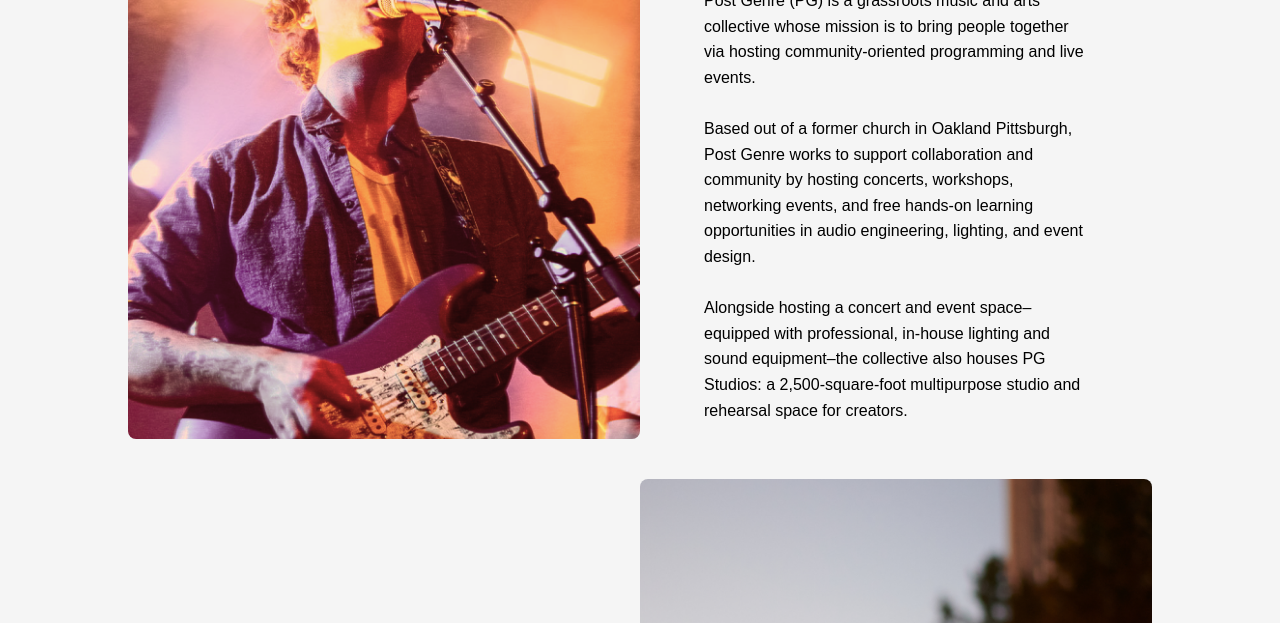
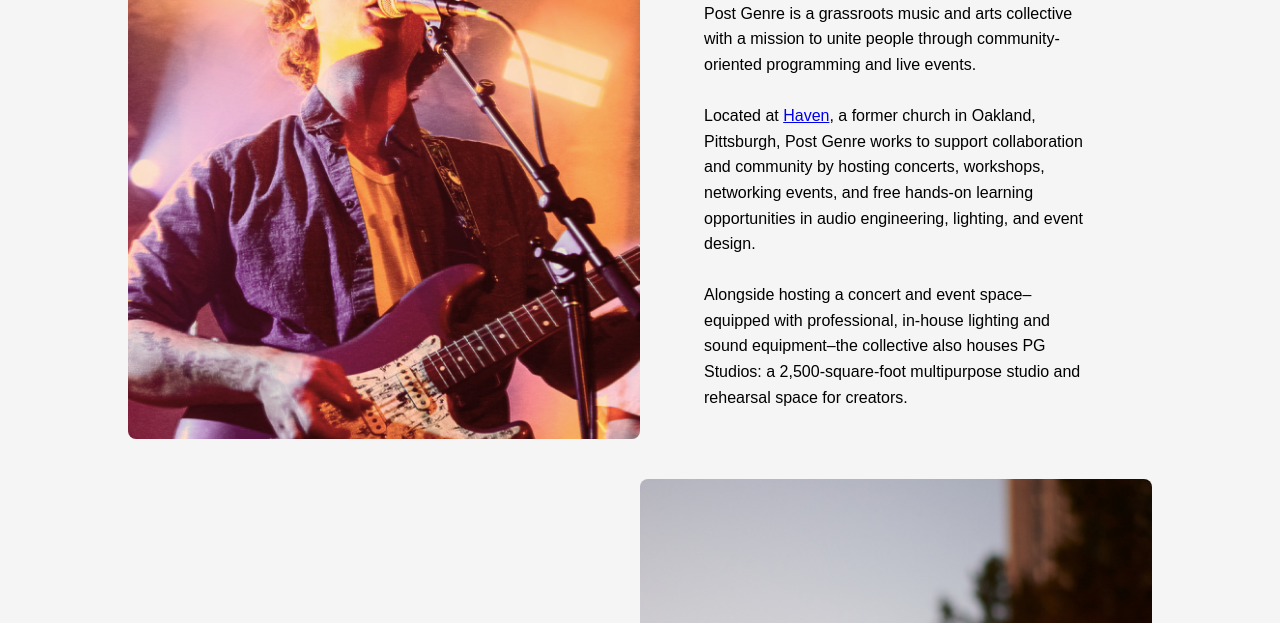
Before and after one commit to BennDiagram/PGSite, a plain HTML site: page index.html in a window 1280 px wide. Shown: the part 590-1213 px from the top of the page. Drawn offline with Linux system fonts and the light colour scheme; files whose address does not match are found by name; a web font is replaced by a local one.

Commit message:
text updates I could've sworn I made

```diff
--- a/index.html
+++ b/index.html
@@ -101,12 +101,12 @@
            <!-- <div class="item-subheader">Mission Tagline</div> -->
 
             <div class="item-description">
-                <p>Post Genre (PG) is a grassroots music and arts collective whose mission is to bring people together via hosting community-oriented programming and live events.
+                <p>Post Genre is a grassroots music and arts collective with a mission to unite people through community-oriented programming and live events.
                     <br><br>
-                    Based out of a former church in Oakland Pittsburgh, Post Genre works to support collaboration and community by hosting concerts, workshops, networking events, and free hands-on learning opportunities in audio engineering, lighting, and event design.
+                    Located at <a href=”www.havenvenue.com” target=”_blank”>Haven</a>, a former church in Oakland, Pittsburgh, Post Genre works to support collaboration and community by hosting concerts, workshops, networking events, and free hands-on learning opportunities in audio engineering, lighting, and event design.
                     <br><br>
                     Alongside hosting a concert and event space–equipped with professional, in-house lighting and sound equipment–the collective also houses PG Studios: a 2,500-square-foot multipurpose studio and rehearsal space for creators.
-                    </p>
+                </p>
             </div>
         </div>
     </div>
```
